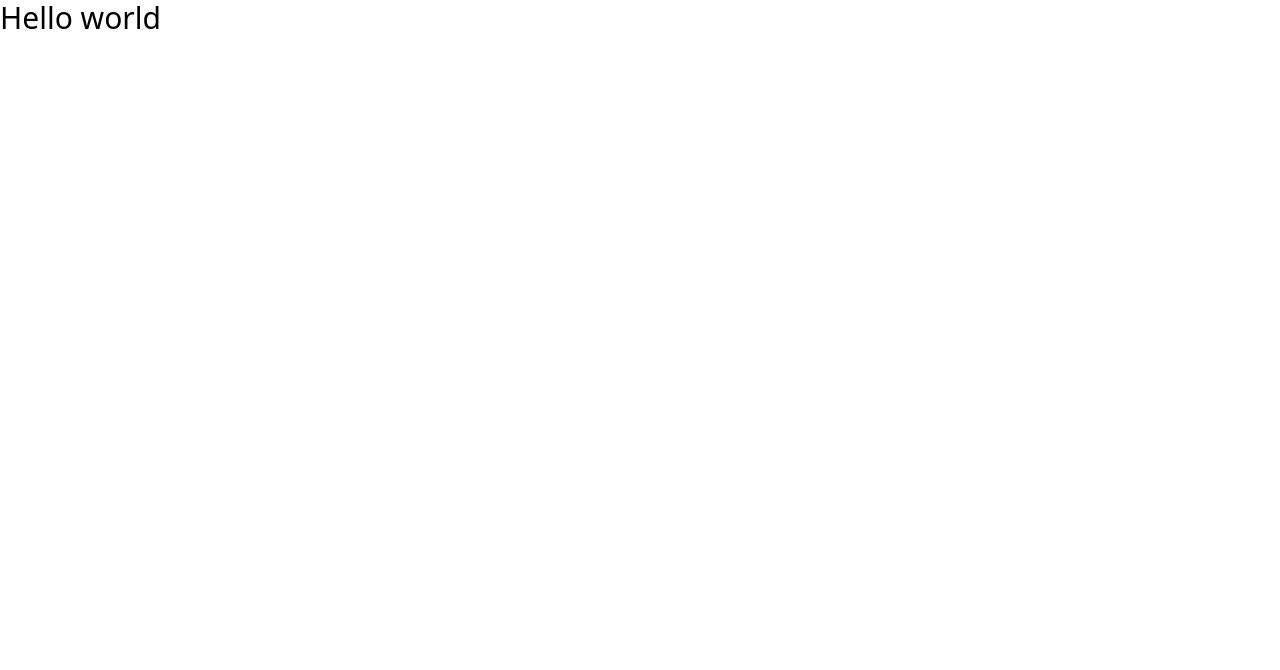
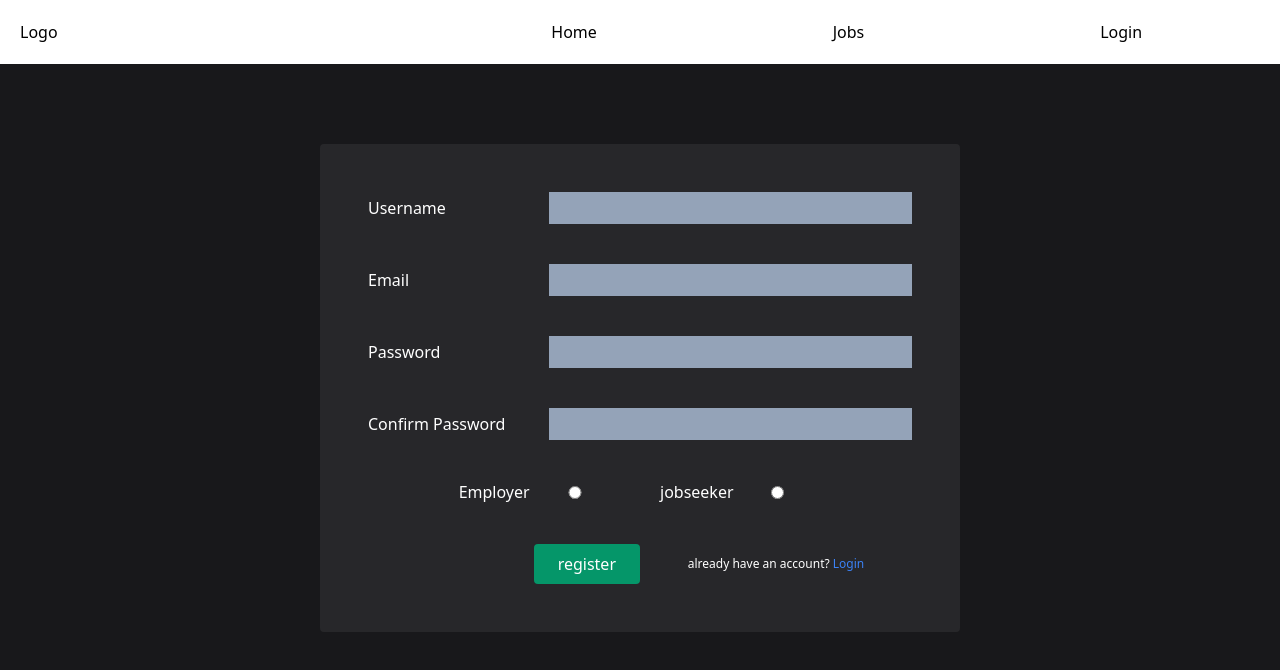
Before and after one commit to pyaephyo11979/workSearchingProgramme, a React (Vite) app in the folder frontend/: page /register in a window 1280 px wide. Shown: the top 670 px of the page. Built offline with nearby package versions, Linux system fonts and the light colour scheme.

Commit message:
added routes and pages

```diff
--- a/frontend/package.json
+++ b/frontend/package.json
@@ -11,7 +11,8 @@
   },
   "dependencies": {
     "react": "^18.2.0",
-    "react-dom": "^18.2.0"
+    "react-dom": "^18.2.0",
+    "react-router-dom": "^6.21.0"
   },
   "devDependencies": {
     "@types/react": "^18.2.43",
--- a/frontend/src/App.jsx
+++ b/frontend/src/App.jsx
@@ -1,9 +1,24 @@
+import { createBrowserRouter, RouterProvider } from "react-router-dom";
+import AppLayout from "./pages/AppLayout";
+import HomePage from "./pages/HomePage";
+import JobsPage from "./pages/JobsPage";
+import LoginPage from "./pages/LoginPage";
+import RegisterPage from "./pages/RegisterPage";
+
 function App() {
-    return (
-        <div>
-            <h1 className="text-3xl">Hello world</h1>
-        </div>
-    );
+    const router = createBrowserRouter([
+        {
+            path: "/",
+            element: <AppLayout />,
+            children: [
+                { index: true, element: <HomePage /> },
+                { path: "jobs", element: <JobsPage /> },
+                { path: "register", element: <RegisterPage /> },
+                { path: "login", element: <LoginPage /> },
+            ],
+        },
+    ]);
+    return <RouterProvider router={router} />;
 }
 
 export default App;
--- /dev/null
+++ b/frontend/src/components/FormFooter.jsx
@@ -0,0 +1,30 @@
+/* eslint-disable react/prop-types */
+import { Link } from "react-router-dom";
+
+function FormFooter({ label }) {
+    return (
+        <div className="flex justify-between md:justify-end items-center">
+            <button className="px-6 py-2 bg-emerald-600 rounded text-white">
+                {label}
+            </button>
+
+            {label === "login" ? (
+                <small className="text-white text-center text-xs w-2/3 md:w-1/2">
+                    Don&apos;t have account?{" "}
+                    <Link className="text-blue-500" to="/register">
+                        Register
+                    </Link>
+                </small>
+            ) : (
+                <small className="text-white text-center text-xs w-2/3 md:w-1/2">
+                    already have an account?{" "}
+                    <Link className="text-blue-500" to="/login">
+                        Login
+                    </Link>
+                </small>
+            )}
+        </div>
+    );
+}
+
+export default FormFooter;
--- /dev/null
+++ b/frontend/src/components/Inputs.jsx
@@ -0,0 +1,18 @@
+/* eslint-disable react/prop-types */
+function Inputs({ type, onChange, id, name, label, ...props }) {
+    return (
+        <div className="flex justify-between text-white items-center w-full">
+            <label htmlFor={id}>{label}</label>
+            <input
+                type={type}
+                id={id}
+                name={name}
+                onChange={onChange}
+                {...props}
+                className="bg-slate-400 outline-none md:w-2/3 text-black px-5 py-1 focus:border-b-4 border-amber-600"
+            />
+        </div>
+    );
+}
+
+export default Inputs;
--- /dev/null
+++ b/frontend/src/components/LoginForm.jsx
@@ -0,0 +1,24 @@
+import Inputs from "./Inputs";
+import FormFooter from "./FormFooter";
+
+function LoginForm() {
+    return (
+        <div className="h-screen w-full px-4 py-20 bg-zinc-900">
+            <form
+                action=""
+                className="flex flex-col gap-10 m-auto bg-zinc-800 w-full md:w-[40rem] py-10 px-5 md:p-12 rounded"
+            >
+                <Inputs type="email" id="email" name="email" label="Email" />
+                <Inputs
+                    type="password"
+                    id="password"
+                    name="password"
+                    label="Password"
+                />
+                <FormFooter label="login" />
+            </form>
+        </div>
+    );
+}
+
+export default LoginForm;
--- /dev/null
+++ b/frontend/src/components/Navbar.jsx
@@ -0,0 +1,22 @@
+import { NavLink } from "react-router-dom";
+
+function Navbar() {
+    return (
+        <nav className="flex justify-between p-5">
+            <div className="w-1/3">Logo</div>
+            <ul className="flex justify-around w-2/3">
+                <NavLink to="/">
+                    <li>Home</li>
+                </NavLink>
+                <NavLink to="/jobs">
+                    <li>Jobs</li>
+                </NavLink>
+                <NavLink to="/login">
+                    <li>Login</li>
+                </NavLink>
+            </ul>
+        </nav>
+    );
+}
+
+export default Navbar;
--- /dev/null
+++ b/frontend/src/components/RegisterForm.jsx
@@ -0,0 +1,53 @@
+import FormFooter from "./FormFooter";
+import Inputs from "./Inputs";
+
+function RegisterForm() {
+    return (
+        <div className="h-screen w-full px-4 py-20 bg-zinc-900">
+            <form className="flex flex-col gap-10 m-auto bg-zinc-800 w-full md:w-[40rem] py-10 px-5 md:p-12 rounded">
+                <Inputs
+                    type="text"
+                    label="Username"
+                    id="username"
+                    name="username"
+                />
+
+                <Inputs type="email" label="Email" id="email" name="email" />
+                <Inputs
+                    type="password"
+                    label="Password"
+                    id="password"
+                    name="password"
+                />
+
+                <Inputs
+                    type="password"
+                    label="Confirm Password"
+                    id="confirmation"
+                    name="confirmation"
+                />
+
+                <div className="flex w-2/3 gap-10 items-center m-auto">
+                    <Inputs
+                        label="Employer"
+                        value="employer"
+                        name="status"
+                        id="employer"
+                        type="radio"
+                    />
+                    <Inputs
+                        label="jobseeker"
+                        value="jobseeker"
+                        id="jobseeker"
+                        name="status"
+                        type="radio"
+                    />
+                </div>
+
+                <FormFooter label="register" />
+            </form>
+        </div>
+    );
+}
+
+export default RegisterForm;
--- /dev/null
+++ b/frontend/src/pages/AppLayout.jsx
@@ -0,0 +1,18 @@
+import { Outlet } from "react-router-dom";
+import Navbar from "../components/Navbar";
+
+function AppLayout() {
+    return (
+        <>
+            <header>
+                <Navbar />
+            </header>
+
+            <main>
+                <Outlet />
+            </main>
+        </>
+    );
+}
+
+export default AppLayout;
--- /dev/null
+++ b/frontend/src/pages/HomePage.jsx
@@ -0,0 +1,9 @@
+function HomePage() {
+    return (
+        <div>
+            <h1>Home Page</h1>
+        </div>
+    );
+}
+
+export default HomePage;
--- /dev/null
+++ b/frontend/src/pages/JobsPage.jsx
@@ -0,0 +1,5 @@
+function JobsPage() {
+    return <div>Jobs Page</div>;
+}
+
+export default JobsPage;
--- /dev/null
+++ b/frontend/src/pages/LoginPage.jsx
@@ -0,0 +1,7 @@
+import LoginForm from "../components/LoginForm";
+
+function LoginPage() {
+    return <LoginForm />;
+}
+
+export default LoginPage;
--- /dev/null
+++ b/frontend/src/pages/RegisterPage.jsx
@@ -0,0 +1,7 @@
+import RegisterForm from "../components/RegisterForm";
+
+function RegisterPage() {
+    return <RegisterForm />;
+}
+
+export default RegisterPage;
```
Also changed, not shown: 1 other file (tests, documents, lock files or other folders).
